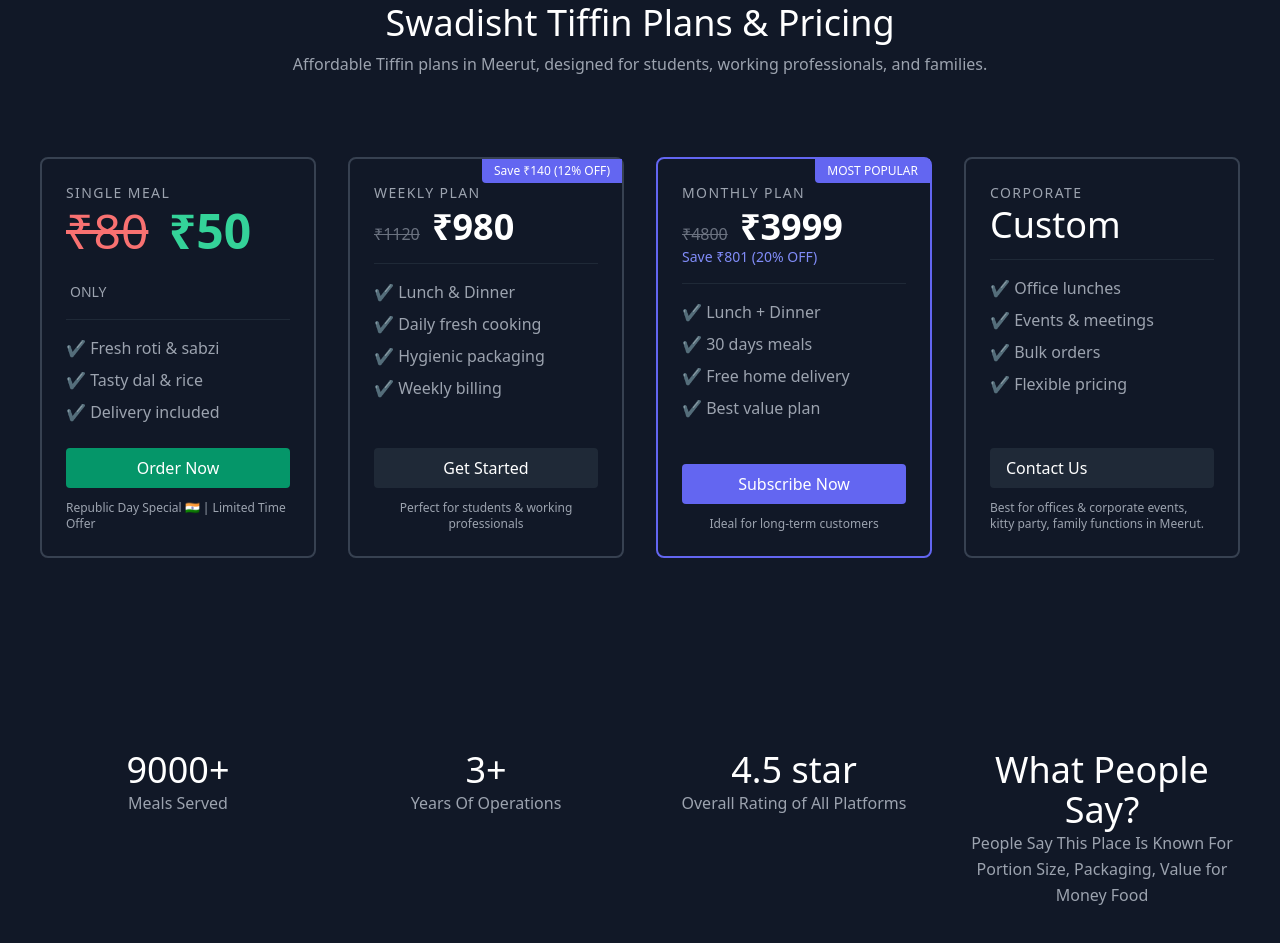
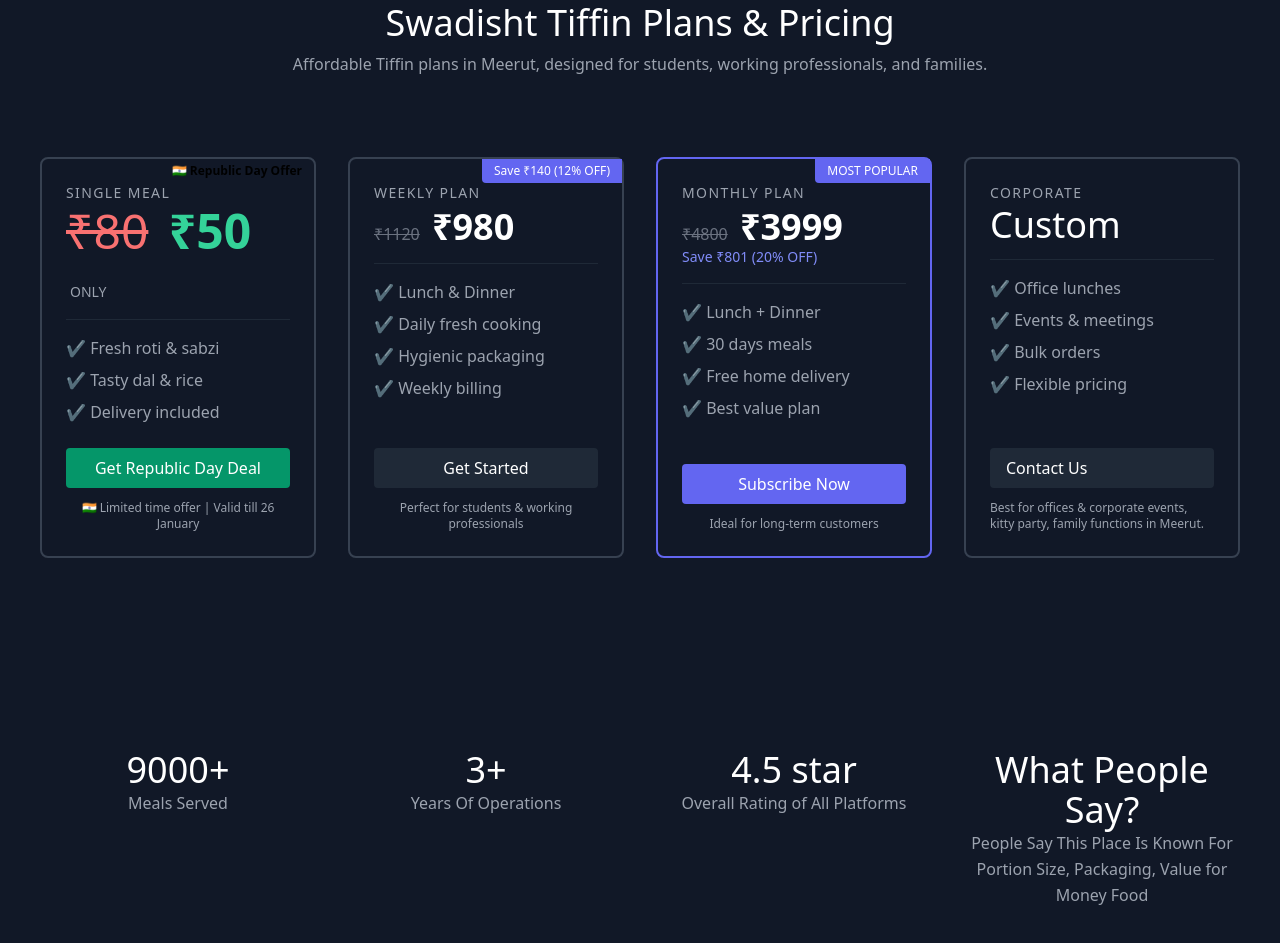
Before and after one commit to abhi01official-lang/Swadisht-tiffin-service, a plain HTML site: page index.html in a window 1280 px wide. Shown: the part 1061-2004 px from the top of the page. Drawn offline with nearby package versions, Linux system fonts and the light colour scheme; files whose address does not match are found by name.

Commit message:
Update index.html

```diff
--- a/index.html
+++ b/index.html
@@ -113,7 +113,12 @@
 
       <!-- SINGLE MEAL -->
       <div class="p-4 xl:w-1/4 md:w-1/2 w-full">
-  <div class="h-full p-6 rounded-lg border-2 border-gray-700 flex flex-col">
+  <div class="h-full p-6 rounded-lg border-2 border-gray-700 flex flex-col relative overflow-hidden">
+
+    <!-- Republic Day Badge -->
+    <span class="bg-gradient-to-r from-orange-500 via-white to-green-500 text-black px-3 py-1 text-xs font-semibold absolute right-0 top-0 rounded-bl">
+      🇮🇳 Republic Day Offer
+    </span>
 
     <h2 class="text-sm tracking-widest text-gray-400 mb-1 font-medium">
       SINGLE MEAL
@@ -130,18 +135,17 @@
     <p class="mb-6">✔ Delivery included</p>
 
     <button
-      onclick="sendPlanToWhatsApp('Single Meal','₹50','Fresh roti & sabzi, Dal & rice, Delivery included')"
+      onclick="sendPlanToWhatsApp('Single Meal – Republic Day Offer','₹50','Fresh roti & sabzi, Dal & rice, Delivery included')"
       class="mt-auto text-white bg-green-600 py-2 px-4 w-full hover:bg-green-700 rounded">
-      Order Now
+      Get Republic Day Deal
     </button>
 
-    <p class="text-xs text-gray-400 mt-3">
-      Republic Day Special 🇮🇳 | Limited Time Offer
+    <p class="text-xs text-gray-400 mt-3 text-center">
+      🇮🇳 Limited time offer | Valid till 26 January
     </p>
 
   </div>
 </div>
-
 
       <!-- WEEKLY PLAN -->
       <div class="p-4 xl:w-1/4 md:w-1/2 w-full">
```
